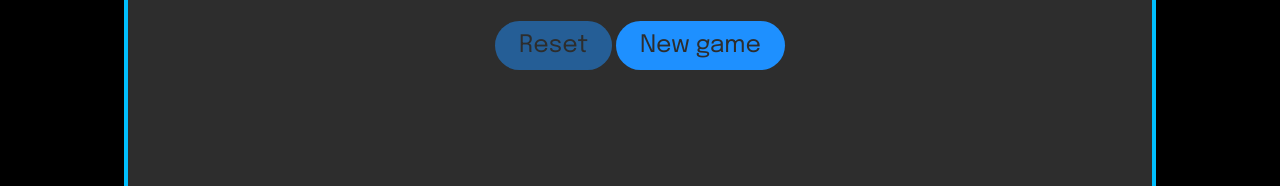
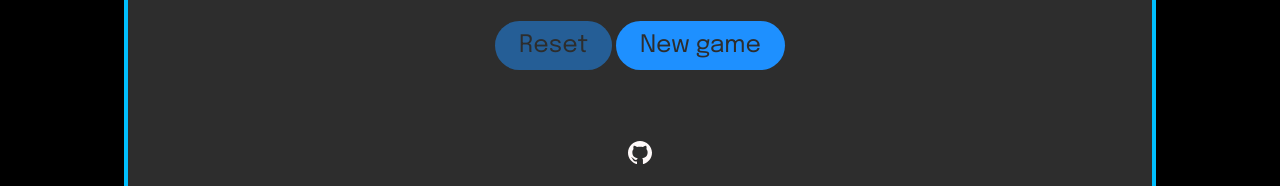
Before and after one commit to Mirudistok32/ClickMeGame, a React (Create React App) app: page / in a window 1280 px wide. Shown: the part 611-797 px from the top of the page. Built offline with nearby package versions, Linux system fonts and the light colour scheme.

Commit message:
adaptation refactor

```diff
--- a/src/components/App/App.tsx
+++ b/src/components/App/App.tsx
@@ -5,6 +5,7 @@ import { Timer } from '../Timer/Timer';
 import { ButtonClick } from '../ButtonClick/ButtonClick';
 import { Count } from '../Count/Count';
 import { Button } from '../Button/Button';
+import { Footer } from '../Footer';
 
 export type TimeType = {
   ms: number
@@ -111,6 +112,7 @@ export function App() {
           <Button title={'Reset'} onChangeCount={resetCount} stop={stop} disabled={!active || time.s === 0} />
           <Button title={'New game'} onClick={start} disabled={!active || time.s > 0} />
         </div>
+        <Footer />
       </div>
     </div>
   );
--- /dev/null
+++ b/src/components/Footer/Footer.module.scss
@@ -0,0 +1,27 @@
+.footer {
+  background-color: transparent;
+  width: 100%;
+  display: flex;
+  justify-content: center;
+  align-items: flex-end;
+  color: snow;
+  flex: 1 0 auto;
+  a {
+    padding: 3px;
+    display: flex;
+    justify-content: center;
+    align-items: center;
+    max-width: 30px;
+    border-radius: 50%;
+    &:hover {
+      svg {
+        fill: dodgerblue;
+      }
+    }
+  }
+  svg {
+    transition: all 0.3s ease-in-out;
+    height: 27px;
+    fill: snow;
+  }
+}
--- /dev/null
+++ b/src/components/Footer/index.tsx
@@ -0,0 +1,21 @@
+import React from 'react'
+import s from './Footer.module.scss'
+
+type PropsType = {
+    className?: string
+}
+
+export const Footer: React.FC<PropsType> = React.memo((props) => {
+
+    const { className } = props
+
+    return (
+        <div className={s.footer + `${className ? ' ' + className : ''}`}>
+            <a href="https://github.com/Mirudistok32" target="_blank" rel="noopener noreferrer">
+                <svg viewBox="0 0 24 24" xmlns="http://www.w3.org/2000/svg">
+                    <path d="m12 .5c-6.63 0-12 5.28-12 11.792 0 5.211 3.438 9.63 8.205 11.188.6.111.82-.254.82-.567 0-.28-.01-1.022-.015-2.005-3.338.711-4.042-1.582-4.042-1.582-.546-1.361-1.335-1.725-1.335-1.725-1.087-.731.084-.716.084-.716 1.205.082 1.838 1.215 1.838 1.215 1.07 1.803 2.809 1.282 3.495.981.108-.763.417-1.282.76-1.577-2.665-.295-5.466-1.309-5.466-5.827 0-1.287.465-2.339 1.235-3.164-.135-.298-.54-1.497.105-3.121 0 0 1.005-.316 3.3 1.209.96-.262 1.98-.392 3-.398 1.02.006 2.04.136 3 .398 2.28-1.525 3.285-1.209 3.285-1.209.645 1.624.24 2.823.12 3.121.765.825 1.23 1.877 1.23 3.164 0 4.53-2.805 5.527-5.475 5.817.42.354.81 1.077.81 2.182 0 1.578-.015 2.846-.015 3.229 0 .309.21.678.825.56 4.801-1.548 8.236-5.97 8.236-11.173 0-6.512-5.373-11.792-12-11.792z" />
+                </svg>
+            </a>
+        </div>
+    )
+})
```
